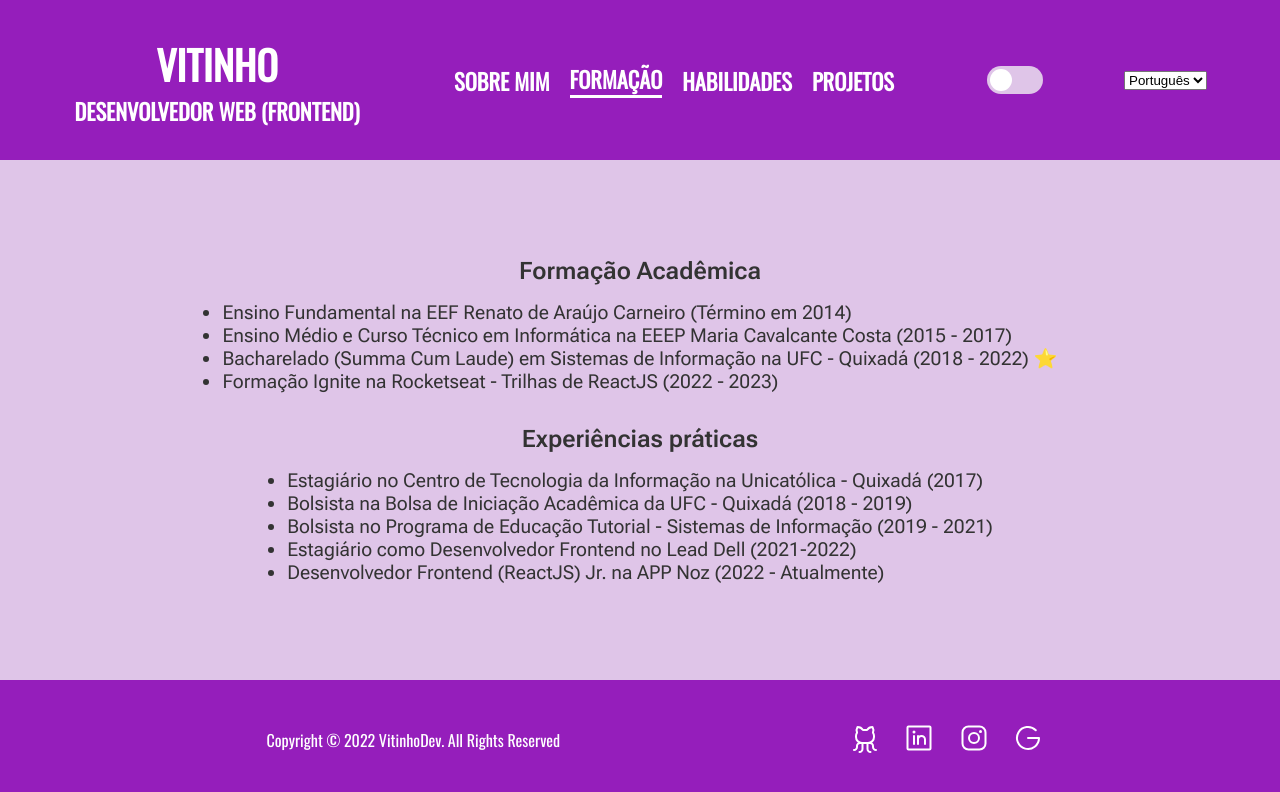
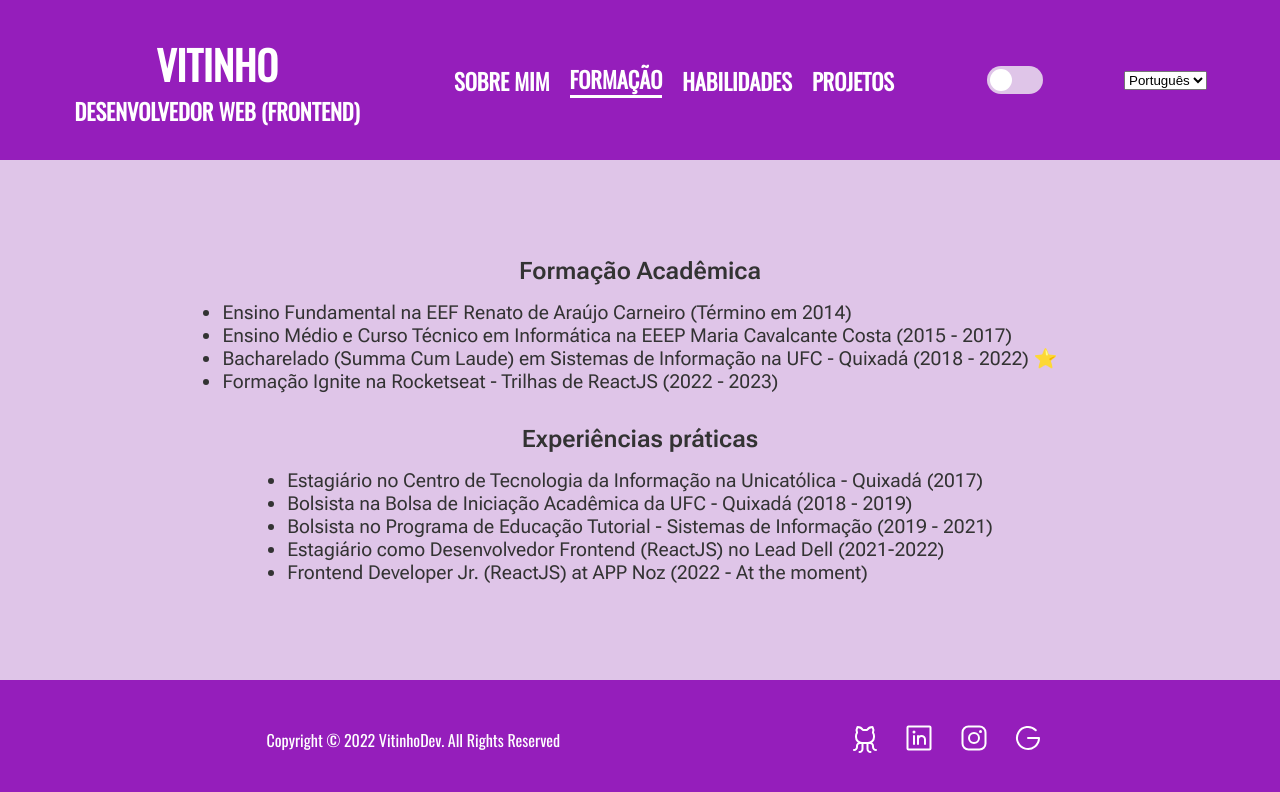
Before and after one commit to VitinhoSouza/my-portfolio, a React (Create React App) app: page /formation in a window 1280 px wide. Shown: the top 792 px of the page. Built offline with nearby package versions, Linux system fonts and the light colour scheme.

Commit message:
feat: improving the text assembly flow and add text translate for formation page

```diff
--- a/src/assets/description.json
+++ /dev/null
@@ -1,4 +0,0 @@
-{
-    "question": "Quem sou eu?",
-    "desc":"Olá, meu nome é Victor Souza, tenho 23 anos de idade e moro em Quixadá - CE. Sou um desenvolvedor WEB (com foco em Frontend) e busco sempre evoluir como pessoa e como profissional. Sou um jovem responsável, organizado e determinado em alcançar minhas metas."
-}
--- a/src/assets/formation.json
+++ /dev/null
@@ -1,21 +0,0 @@
-[
-    {
-        "title":"Formação Acadêmica",
-        "topics":[
-            "Ensino Fundamental na EEF Renato de Araújo Carneiro (Término em 2014)",
-            "Ensino Médio e Curso Técnico em Informática na EEEP Maria Cavalcante Costa (2015 - 2017)",
-            "Bacharelado (Summa Cum Laude) em Sistemas de Informação na UFC - Quixadá (2018 - 2022) ⭐",
-            "Formação Ignite na Rocketseat - Trilhas de ReactJS (2022 - 2023)"
-        ]
-    },
-    {
-        "title":"Experiências práticas",
-        "topics":[
-            "Estagiário no Centro de Tecnologia da Informação na Unicatólica - Quixadá (2017)",
-            "Bolsista na Bolsa de Iniciação Acadêmica da UFC - Quixadá (2018 - 2019)",
-            "Bolsista no Programa de Educação Tutorial - Sistemas de Informação (2019 - 2021)",
-            "Estagiário como Desenvolvedor Frontend no Lead Dell (2021-2022)",
-            "Desenvolvedor Frontend (ReactJS) Jr. na APP Noz (2022 - Atualmente)"
-        ]
-    }
-]
--- a/src/pages/Formation/Formation.tsx
+++ b/src/pages/Formation/Formation.tsx
@@ -1,24 +1,33 @@
-import formationInfo from "../../assets/formation.json";
+import { useTranslation } from "react-i18next";
+
 import { Container, InfoEducationOrExperience } from "./styles";
 
-interface IInfo {
-  title: string;
-  topics: string[];
-}
+export function Formation() {
 
-export function Formation() {
+  const { t } = useTranslation('formation');
+
   return (
     <Container>
-      {formationInfo.map((info: IInfo) => (
-        <InfoEducationOrExperience key={info.title}>
-          <h2>{info.title}</h2>
-          <ul>
-            {info.topics.map((item: string) => (
-              <li key={item}>{item}</li>
-            ))}
-          </ul>
-        </InfoEducationOrExperience>
-      ))}
+      <InfoEducationOrExperience key={t('academicEducation')}>
+        <h2>{t('academicEducation')}</h2>
+        <ul>
+          <li key={t('academicEducationTopics.1')}>{t('academicEducationTopics.1')}</li>
+          <li key={t('academicEducationTopics.2')}>{t('academicEducationTopics.2')}</li>
+          <li key={t('academicEducationTopics.3')}>{t('academicEducationTopics.3')}</li>
+          <li key={t('academicEducationTopics.4')}>{t('academicEducationTopics.4')}</li>
+        </ul>
+      </InfoEducationOrExperience>
+
+      <InfoEducationOrExperience key={t('practicalExperiences')}>
+        <h2>{t('practicalExperiences')}</h2>
+        <ul>
+          <li key={t('practicalExperiencesTopics.1')}>{t('practicalExperiencesTopics.1')}</li>
+          <li key={t('practicalExperiencesTopics.2')}>{t('practicalExperiencesTopics.2')}</li>
+          <li key={t('practicalExperiencesTopics.3')}>{t('practicalExperiencesTopics.3')}</li>
+          <li key={t('practicalExperiencesTopics.4')}>{t('practicalExperiencesTopics.4')}</li>
+          <li key={t('practicalExperiencesTopics.5')}>{t('practicalExperiencesTopics.5')}</li>
+        </ul>
+      </InfoEducationOrExperience>
     </Container>
   );
 }
--- a/src/translate/languages/components/Header.ts
+++ /dev/null
@@ -1,15 +0,0 @@
-export const HeaderEN = {
-    office:"WEB DEVELOPER (FRONTEND)",
-    homeTitle:"About me",
-    formationTitle:"Formation",
-    skillsTitle:"Skills",
-    projectsTitle:"Projects"
-}
-
-export const HeaderPT = {
-    office:"DESENVOLVEDOR WEB (FRONTEND)",
-    homeTitle:"Sobre mim",
-    formationTitle:"Formação",
-    skillsTitle:"Habilidades",
-    projectsTitle:"Projetos"
-}
--- a/src/translate/languages/components/Home.ts
+++ /dev/null
@@ -1,9 +0,0 @@
-export const HomeEN = {
-    whoAmI: "who am I?",
-    description: "Hello, my name is Victor Souza, I'm 23 years old and I live in Quixadá - CE. I'm a WEB developer (focused on Frontend) and I'm always looking to evolve as a person and as a professional. I am a responsible young man, organized and determined to reach my goals."
-}
-
-export const HomePT = {
-    whoAmI: "Quem sou eu?",
-    description: "Olá, meu nome é Victor Souza, tenho 23 anos de idade e moro em Quixadá - CE. Sou um desenvolvedor WEB (com foco em Frontend) e busco sempre evoluir como pessoa e como profissional. Sou um jovem responsável, organizado e determinado em alcançar minhas metas."
-}
--- a/src/translate/languages/en.ts
+++ b/src/translate/languages/en.ts
@@ -1,21 +1,32 @@
-import { HeaderEN } from "./components/Header"
-import { HomeEN } from "./components/Home"
-
 const messages = {
     en:{
         header:{
-            office: HeaderEN.office,
-            homeTitle: HeaderEN.homeTitle,
-            formationTitle: HeaderEN.formationTitle,
-            skillsTitle: HeaderEN.skillsTitle,
-            projectsTitle: HeaderEN.projectsTitle
+            office:"WEB DEVELOPER (FRONTEND)",
+            homeTitle:"About me",
+            formationTitle:"Formation",
+            skillsTitle:"Skills",
+            projectsTitle:"Projects"
         },
         home:{
-            whoAmI: HomeEN.whoAmI,
-            description: HomeEN.description,
+            whoAmI: "who am I?",
+            description: "Hello, my name is Victor Souza, I'm 23 years old and I live in Quixadá - CE. I'm a WEB developer (focused on Frontend) and I'm always looking to evolve as a person and as a professional. I am a responsible young man, organized and determined to reach my goals.",
         },
         formation:{
-
+            academicEducation: "Academic Education",
+            academicEducationTopics: {
+                1:"Elementary School at EEF Renato de Araújo Carneiro (Completed in 2014)",
+                2:"High School and Technical Course in Informatics at EEEP Maria Cavalcante Costa (2015 - 2017)",
+                3:"Bachelor's Degree (Summa Cum Laude) in Information Systems at UFC - Quixadá (2018 - 2022) ⭐",
+                4:"Ignite Training at Rocketseat - ReactJS Trails (2022 - 2023)"
+            },
+            practicalExperiences: "Practical Experiences",
+            practicalExperiencesTopics:{
+                1:"Intern at the Information Technology Center at Unicatólica - Quixadá (2017)",
+                2:"Scholarship holder in the Scholarship of Academic Initiation of the UFC - Quixadá (2018 - 2019)",
+                3:"Scholarship holder in the Tutorial Education Program - Information Systems (2019 - 2021)",
+                4:"Internship as Front End Developer (ReactJS) at Lead Dell (2021-2022)",
+                5:"Desenvolvedor Frontend (ReactJS) Jr. na APP Noz (2022 - Atualmente)"
+            }
         },
         skills:{
 
--- a/src/translate/languages/pt.ts
+++ b/src/translate/languages/pt.ts
@@ -1,21 +1,32 @@
-import { HeaderPT } from "./components/Header"
-import { HomePT } from "./components/Home"
-
 const messages = {
     pt:{
         header:{
-            office: HeaderPT.office,
-            homeTitle: HeaderPT.homeTitle,
-            formationTitle: HeaderPT.formationTitle,
-            skillsTitle: HeaderPT.skillsTitle,
-            projectsTitle: HeaderPT.projectsTitle
+            office:"DESENVOLVEDOR WEB (FRONTEND)",
+            homeTitle:"Sobre mim",
+            formationTitle:"Formação",
+            skillsTitle:"Habilidades",
+            projectsTitle:"Projetos"
         },
         home:{
-            whoAmI: HomePT.whoAmI,
-            description: HomePT.description,
+            whoAmI: "Quem sou eu?",
+            description: "Olá, meu nome é Victor Souza, tenho 23 anos de idade e moro em Quixadá - CE. Sou um desenvolvedor WEB (com foco em Frontend) e busco sempre evoluir como pessoa e como profissional. Sou um jovem responsável, organizado e determinado em alcançar minhas metas.",
         },
         formation:{
-
+            academicEducation: "Formação Acadêmica",
+            academicEducationTopics: {
+                1:"Ensino Fundamental na EEF Renato de Araújo Carneiro (Término em 2014)",
+                2:"Ensino Médio e Curso Técnico em Informática na EEEP Maria Cavalcante Costa (2015 - 2017)",
+                3:"Bacharelado (Summa Cum Laude) em Sistemas de Informação na UFC - Quixadá (2018 - 2022) ⭐",
+                4:"Formação Ignite na Rocketseat - Trilhas de ReactJS (2022 - 2023)"
+            },
+            practicalExperiences: "Experiências práticas",
+            practicalExperiencesTopics:{
+                1:"Estagiário no Centro de Tecnologia da Informação na Unicatólica - Quixadá (2017)",
+                2:"Bolsista na Bolsa de Iniciação Acadêmica da UFC - Quixadá (2018 - 2019)",
+                3:"Bolsista no Programa de Educação Tutorial - Sistemas de Informação (2019 - 2021)",
+                4:"Estagiário como Desenvolvedor Frontend (ReactJS) no Lead Dell (2021-2022)",
+                5:"Frontend Developer Jr. (ReactJS) at APP Noz (2022 - At the moment)"
+            }
         },
         skills:{
 
```
